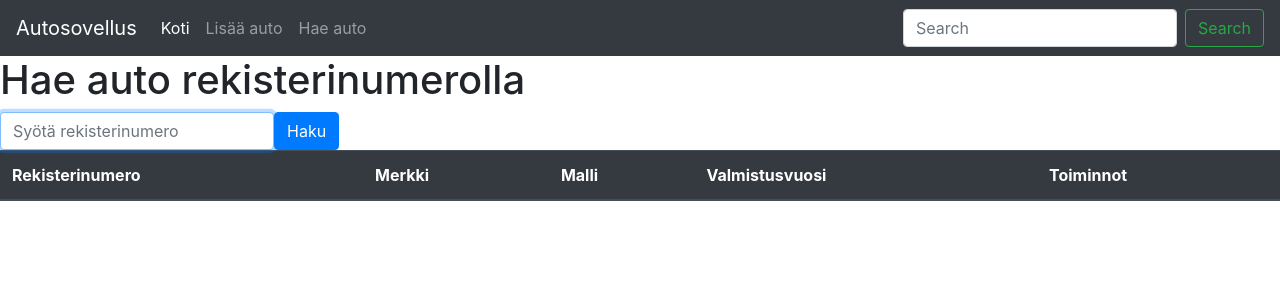
After one commit to tetianasabanina/PHP-Symfony-exercises, a PHP site: page /haeRekisterinumerolla.php in a window 1280 px wide. The commit adds this page. Shown: the top 300 px of the page. Run offline with PHP 8.4, Linux system fonts and the light colour scheme; data that the repository does not hold is empty.

Commit message:
Added: search functionality to autot

```diff
--- a/harjoitukset/autot/Auto.php
+++ b/harjoitukset/autot/Auto.php
@@ -56,6 +56,12 @@ class Auto {
         Array($this->merkki, $this->malli, $this->valmistusvuosi, $this->rekisterinumero));
 
     }
+
+    public function haeRekisterinumerolla($rekisterinumero) {
+        // echo "sukunimi = " . $sukunimi . "<br>";
+        return $this->yhteydenhallinta->suoritaHakuLause("
+        select * from autot where rekisterinumero = '$rekisterinumero' ");
+    }
 }
 
 
--- /dev/null
+++ b/harjoitukset/autot/haeRekisterinumerolla.php
@@ -0,0 +1,76 @@
+<!doctype html>
+<html lang="en">
+<head>
+    <!-- Required meta tags -->
+    <meta charset="utf-8">
+    <meta name="viewport" content="width=device-width, initial-scale=1, shrink-to-fit=no">
+
+    <!-- Bootstrap CSS -->
+    <link rel="stylesheet" href="https://stackpath.bootstrapcdn.com/bootstrap/4.3.1/css/bootstrap.min.css">
+
+<body>
+
+    <?php
+        // Navbar
+        include("navbar/navbar.php");
+
+        if (isset($_POST['haku'])) {
+            // Referensi Auto-olioon
+            require 'Auto.php';
+
+            // Luodaan Auto-olio
+            $auto = new Auto();
+
+            // Pyydetään auto$auto-oliota ottamaan yhteys tietokantaan
+            $auto->luoYhteysTietokantaan();
+
+            // Haetaan tietyn henkilön tiedot taulukkoon
+
+            $rekisterinumero = $_POST['rekisterinumero'];
+            // echo "rekisterinumero = " . $rekisterinumero . "<br>";
+            $autot = $auto->haeRekisterinumerolla($rekisterinumero);
+            // print_r ($autot);
+        }
+    ?>
+    <h1>Hae auto rekisterinumerolla</h1>
+
+    <form class="form-inline" action="<?php echo htmlspecialchars($_SERVER["PHP_SELF"]);?>" method="post">
+        <label for="inputRekisterinumero" class="sr-only">Rekisterinumero</label>
+        <input type="text" name="rekisterinumero" id="inputRekisterinumero" class="form-control" placeholder="Syötä rekisterinumero" required autofocus>
+
+        <button name="haku" class="btn btn-primary" type="submit">Haku</button>
+    </form>
+
+    <table class="table">
+        <thead class="thead-dark">
+            <tr>
+                <th>Rekisterinumero</th>
+                <th>Merkki</th>
+                <th>Malli</th>
+                <th>Valmistusvuosi</th>
+                <th>Toiminnot</th>
+            </tr>
+        </thead>
+    <?php
+    // Tulostetaan kaikki henkilöt
+    foreach ($autot as $auto) {
+        $id = $auto['rekisterinumero'];
+        ?>
+        <tr>
+            <td><?php echo $auto['rekisterinumero'] ?></td>
+            <td><?php echo $auto['merkki'] ?></td>
+            <td><?php echo $auto['malli'] ?></td>
+            <td><?php echo $auto['valmistusvuosi'] ?></td>
+
+            <td>
+                <button muuta-id="<?php echo $id ?>" class="btn btn-primary  muuta-object">Muuta</button>
+                <a href='poistaHenkilo.php?id=<?php echo $id ?>'
+                class="btn btn-danger" role="button">Poista</a>
+            </td>
+        </tr>
+        <?php
+    }
+    ?>
+</table>
+</body>
+</html>
--- a/harjoitukset/autot/navbar/navbar.php
+++ b/harjoitukset/autot/navbar/navbar.php
@@ -13,7 +13,7 @@
         <a class="nav-link" href="autonSyotto.php">Lisää auto</a>
       </li>
       <li class="nav-item">
-        <a class="nav-link" href="#">Hae auto</a>
+        <a class="nav-link" href="haeRekisterinumerolla.php">Hae auto</a>
       </li>
 
     </ul>
```
